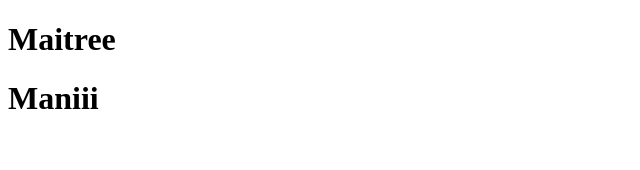
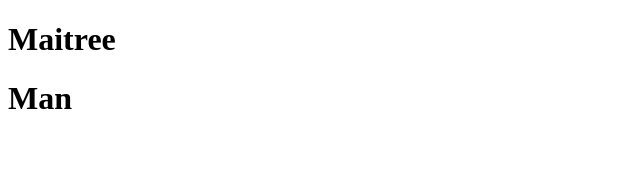
Before and after one commit to Maitree0208/ExpenseTracker, a React (Vite) app: page / in a window 1280 px wide. Shown: the top 170 px of the page, without its empty margins (0-640 px from the left). Built offline with nearby package versions, Linux system fonts and the light colour scheme.

Commit message:
App .js changes

```diff
--- a/src/App.jsx
+++ b/src/App.jsx
@@ -5,7 +5,7 @@ function App() {
   return (
     <>
       <h1>Maitree</h1>
-      <h1>Maniii</h1>
+      <h1>Man</h1>
     </>
   )
 }
```
